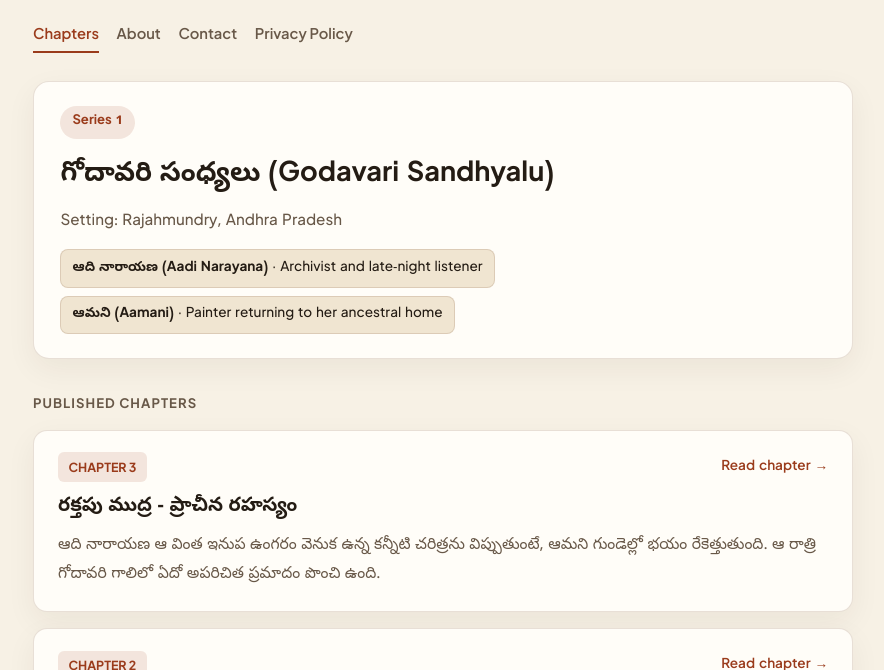
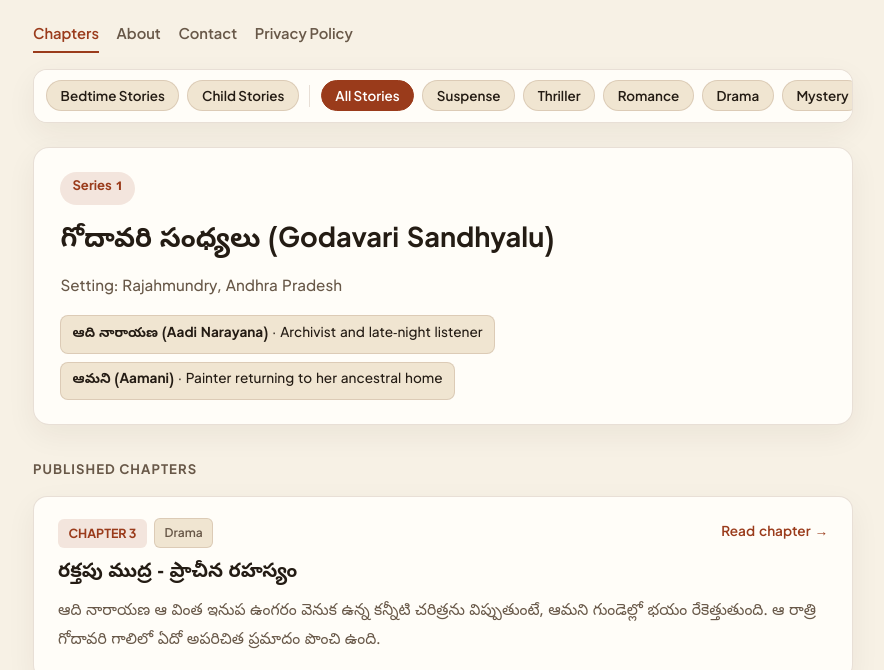
Before and after one commit to SteveLuci/Telugu-stories, a plain HTML site: page index.html in a window 1280 px wide. Shown: the part 130-800 px from the top of the page, without its empty margins (197-1081 px from the left). Drawn offline with Linux system fonts and the light colour scheme.

Commit message:
Update index.html

```diff
--- a/index.html
+++ b/index.html
@@ -96,7 +96,7 @@
       flex-wrap: wrap;
       align-items: center;
       gap: 0.5rem 1.1rem;
-      margin: 1.15rem 0 1.75rem;
+      margin: 1.15rem 0 1rem;
     }
 
     .nav-group a {
@@ -112,6 +112,54 @@
     .nav-group a:hover, .nav-group a.active {
       color: var(--accent);
       border-bottom-color: var(--accent);
+    }
+
+    /* Category Ribbon: Bedtime & Child Stories on the left, then Suspense, Thriller, Romance, etc. */
+    .category-ribbon {
+      display: flex;
+      align-items: center;
+      gap: 0.5rem;
+      overflow-x: auto;
+      padding: 0.65rem 0.75rem;
+      margin-bottom: 1.5rem;
+      background: var(--surface);
+      border: 1px solid var(--border);
+      border-radius: 14px;
+      box-shadow: var(--shadow);
+      scrollbar-width: thin;
+    }
+
+    .ribbon-btn {
+      flex: 0 0 auto;
+      background: var(--surface-alt);
+      color: var(--text);
+      border: 1px solid var(--border);
+      padding: 0.38rem 0.85rem;
+      border-radius: 999px;
+      font-family: "Plus Jakarta Sans", "Noto Sans Telugu", sans-serif;
+      font-size: 0.84rem;
+      font-weight: 600;
+      cursor: pointer;
+      transition: all 0.15s ease;
+    }
+
+    .ribbon-btn:hover {
+      border-color: var(--accent);
+      color: var(--accent);
+    }
+
+    .ribbon-btn.active {
+      background: var(--accent);
+      color: #fff;
+      border-color: var(--accent);
+    }
+    [data-theme="dark"] .ribbon-btn.active { color: #111215; }
+
+    .ribbon-divider {
+      flex: 0 0 1px;
+      height: 22px;
+      background: var(--border);
+      margin: 0 0.15rem;
     }
 
     .btn {
@@ -134,7 +182,6 @@
     .btn-danger { color: var(--danger); border-color: var(--danger); }
     .btn-sm { padding: 0.3rem 0.7rem; font-size: 0.78rem; border-radius: 8px; }
 
-    /* WordPress-like Studio & Customizer */
     .studio-panel {
       display: none;
       background: var(--surface);
@@ -324,7 +371,10 @@
       align-items: center;
       gap: 0.75rem;
       margin-bottom: 0.45rem;
+      flex-wrap: wrap;
     }
+
+    .badge-group { display: flex; gap: 0.45rem; align-items: center; flex-wrap: wrap; }
 
     .chapter-num {
       font-family: "Plus Jakarta Sans", sans-serif;
@@ -333,6 +383,17 @@
       color: var(--accent);
       background: var(--accent-soft);
       padding: 0.2rem 0.65rem;
+      border-radius: 6px;
+    }
+
+    .cat-tag {
+      font-family: "Plus Jakarta Sans", sans-serif;
+      font-size: 0.75rem;
+      font-weight: 600;
+      color: var(--muted);
+      background: var(--surface-alt);
+      border: 1px solid var(--border);
+      padding: 0.18rem 0.6rem;
       border-radius: 6px;
     }
 
@@ -412,6 +473,19 @@
       <a href="privacy.html">Privacy Policy</a>
     </nav>
 
+    <!-- Category Ribbon: Bedtime Stories & Child Stories on the left, then Suspense, Thriller, Romance, etc. -->
+    <div id="category-ribbon" class="category-ribbon" role="navigation" aria-label="Story Categories">
+      <button class="ribbon-btn" data-cat="Bedtime Stories" type="button">Bedtime Stories</button>
+      <button class="ribbon-btn" data-cat="Child Stories" type="button">Child Stories</button>
+      <span class="ribbon-divider" aria-hidden="true"></span>
+      <button class="ribbon-btn active" data-cat="All" type="button">All Stories</button>
+      <button class="ribbon-btn" data-cat="Suspense" type="button">Suspense</button>
+      <button class="ribbon-btn" data-cat="Thriller" type="button">Thriller</button>
+      <button class="ribbon-btn" data-cat="Romance" type="button">Romance</button>
+      <button class="ribbon-btn" data-cat="Drama" type="button">Drama</button>
+      <button class="ribbon-btn" data-cat="Mystery" type="button">Mystery</button>
+    </div>
+
     <!-- WordPress-Style Studio & Customizer Panel -->
     <section class="studio-panel" aria-label="WordPress Style Customizer and Editor">
       <div class="studio-header">
@@ -428,7 +502,6 @@
         <button class="btn btn-sm" data-tab="tab-publish" type="button">GitHub Connection</button>
       </div>
 
-      <!-- Tab 1: Story & Series -->
       <div id="tab-content" class="tab-pane active">
         <div class="studio-grid">
           <label class="field">
@@ -450,7 +523,6 @@
         </label>
       </div>
 
-      <!-- Tab 2: WordPress-Style Customizer -->
       <div id="tab-customize" class="tab-pane">
         <div class="preset-row">
           <button class="btn btn-sm" type="button" onclick="applyPreset('parchment')">Warm Parchment</button>
@@ -508,7 +580,6 @@
         </div>
       </div>
 
-      <!-- Tab 3: GitHub Connection -->
       <div id="tab-publish" class="tab-pane">
         <div class="studio-grid">
           <label class="field">
@@ -548,7 +619,7 @@
     </section>
 
     <div class="section-head">
-      <div class="section-label">Published Chapters</div>
+      <div id="section-label" class="section-label">Published Chapters</div>
       <button id="open-new-chapter-btn" class="btn btn-primary btn-sm edit-only" type="button">+ Add Chapter</button>
     </div>
 
@@ -574,10 +645,22 @@
           <input id="m-ch-num" type="number" min="1" />
         </label>
         <label class="field">
+          Category
+          <select id="m-ch-cat">
+            <option value="Bedtime Stories">Bedtime Stories</option>
+            <option value="Child Stories">Child Stories</option>
+            <option value="Suspense">Suspense</option>
+            <option value="Thriller">Thriller</option>
+            <option value="Romance">Romance</option>
+            <option value="Drama">Drama</option>
+            <option value="Mystery">Mystery</option>
+          </select>
+        </label>
+      </div>
+      <label class="field" style="margin-bottom:0.85rem;">
         Chapter Title (Telugu / English)
         <input id="m-ch-title" type="text" />
       </label>
-      </div>
       <label class="field" style="margin-bottom:0.85rem;">
         Short Excerpt (shown on home card)
         <textarea id="m-ch-excerpt" style="min-height:65px;"></textarea>
@@ -612,12 +695,28 @@
     let appState = {};
     let appStories = { series: [] };
     let editingChapterIndex = null;
+    let selectedCategory = "All";
 
     document.getElementById("gh-repo").value = localStorage.getItem("ak_gh_repo") || "SteveLuci/Telugu-stories";
     document.getElementById("gh-branch").value = localStorage.getItem("ak_gh_branch") || "main";
     document.getElementById("gh-token").value = localStorage.getItem("ak_gh_token") || "";
 
-    // Tabs inside Studio
+    // Category ribbon selection
+    document.querySelectorAll(".ribbon-btn").forEach(btn => {
+      btn.addEventListener("click", () => {
+        selectedCategory = btn.dataset.cat;
+        document.querySelectorAll(".ribbon-btn").forEach(b => b.classList.toggle("active", b === btn));
+        const url = new URL(window.location.href);
+        if (selectedCategory === "All") {
+          url.searchParams.delete("category");
+        } else {
+          url.searchParams.set("category", selectedCategory);
+        }
+        window.history.replaceState({}, "", url);
+        renderChapters();
+      });
+    });
+
     document.querySelectorAll("[data-tab]").forEach(btn => {
       btn.addEventListener("click", () => {
         document.querySelectorAll("[data-tab]").forEach(b => b.classList.remove("btn-primary"));
@@ -649,9 +748,7 @@
       document.getElementById("brand-eyebrow").textContent = d.eyebrow || "Daily Telugu Serial Fiction";
       document.getElementById("footer-copy").textContent = d.footer_text || "© Akshara Lokam";
 
-      if (d.accent) {
-        root.style.setProperty("--accent", d.accent);
-      }
+      if (d.accent) root.style.setProperty("--accent", d.accent);
       if (d.bg && root.getAttribute("data-theme") !== "dark") {
         root.style.setProperty("--bg", d.bg);
       } else if (root.getAttribute("data-theme") === "dark") {
@@ -808,18 +905,32 @@
       const activeSeries = getActiveSeries();
       const sNum = activeSeries.series_number || appState.active_series_number || 1;
       const listEl = document.getElementById("chapter-list");
+      const labelEl = document.getElementById("section-label");
 
-      if (!activeSeries.chapters.length) {
-        listEl.innerHTML = `<div class="empty-state"><p>No chapters yet. Click <strong>+ Add Chapter</strong> in Edit Mode or run the daily generator.</p></div>`;
+      labelEl.textContent = selectedCategory === "All"
+        ? "Published Chapters"
+        : `${selectedCategory} Stories`;
+
+      const indexed = activeSeries.chapters
+        .map((ch, idx) => ({ ch, idx }))
+        .filter(({ ch }) => selectedCategory === "All" || (ch.category || "Drama") === selectedCategory)
+        .reverse();
+
+      if (!indexed.length) {
+        listEl.innerHTML = `<div class="empty-state"><p>No stories in <strong>${selectedCategory}</strong> yet. Use <strong>+ Add Chapter</strong> in Edit Mode or select <strong>All Stories</strong>.</p></div>`;
         return;
       }
 
-      const indexed = activeSeries.chapters.map((ch, idx) => ({ ch, idx })).reverse();
-      listEl.innerHTML = indexed.map(({ ch, idx }) => `
+      listEl.innerHTML = indexed.map(({ ch, idx }) => {
+        const cat = ch.category || "Drama";
+        return `
           <article class="chapter-card">
             <a class="chapter-link" href="story.html?series=${sNum}&ch=${ch.chapter}">
               <div class="chapter-top">
+                <div class="badge-group">
                   <span class="chapter-num">CHAPTER ${ch.chapter}</span>
+                  <span class="cat-tag">${cat}</span>
+                </div>
                 <span style="font-size:0.85rem; font-weight:600; color:var(--accent);">Read chapter →</span>
               </div>
               <h3 class="chapter-title">${ch.title}</h3>
@@ -830,7 +941,8 @@
               <button class="btn btn-danger btn-sm" type="button" onclick="deleteChapter(${idx})">Delete Chapter</button>
             </div>
           </article>
-      `).join("");
+        `;
+      }).join("");
     }
 
     function renderAll() {
@@ -845,6 +957,7 @@
       editingChapterIndex = null;
       document.getElementById("modal-heading").textContent = "Add New Chapter";
       document.getElementById("m-ch-num").value = activeSeries.chapters.length + 1;
+      document.getElementById("m-ch-cat").value = selectedCategory === "All" ? "Drama" : selectedCategory;
       document.getElementById("m-ch-title").value = "";
       document.getElementById("m-ch-excerpt").value = "";
       document.getElementById("m-ch-body").value = "";
@@ -857,6 +970,7 @@
       editingChapterIndex = idx;
       document.getElementById("modal-heading").textContent = `Edit Chapter ${ch.chapter}`;
       document.getElementById("m-ch-num").value = ch.chapter;
+      document.getElementById("m-ch-cat").value = ch.category || "Drama";
       document.getElementById("m-ch-title").value = ch.title || "";
       document.getElementById("m-ch-excerpt").value = ch.excerpt || "";
       const plainParas = (ch.html_paragraphs || [])
@@ -879,6 +993,7 @@
     document.getElementById("m-save").addEventListener("click", () => {
       const activeSeries = getActiveSeries();
       const num = parseInt(document.getElementById("m-ch-num").value || "1", 10);
+      const category = document.getElementById("m-ch-cat").value || "Drama";
       const title = document.getElementById("m-ch-title").value.trim() || `Chapter ${num}`;
       const excerpt = document.getElementById("m-ch-excerpt").value.trim();
       const rawBody = document.getElementById("m-ch-body").value.trim();
@@ -888,6 +1003,7 @@
 
       const entry = {
         chapter: num,
+        category,
         title,
         excerpt,
         html_paragraphs,
@@ -980,6 +1096,14 @@
 
     async function init() {
       try {
+        const urlCat = new URLSearchParams(window.location.search).get("category");
+        if (urlCat) {
+          selectedCategory = urlCat;
+          document.querySelectorAll(".ribbon-btn").forEach(b => {
+            b.classList.toggle("active", b.dataset.cat === selectedCategory);
+          });
+        }
+
         const cacheBust = `?t=${Date.now()}`;
         const [configRes, stateRes, storiesRes] = await Promise.all([
           fetch("story_config.json" + cacheBust),
```
Lines whose indentation alone changed are shown as unchanged.
